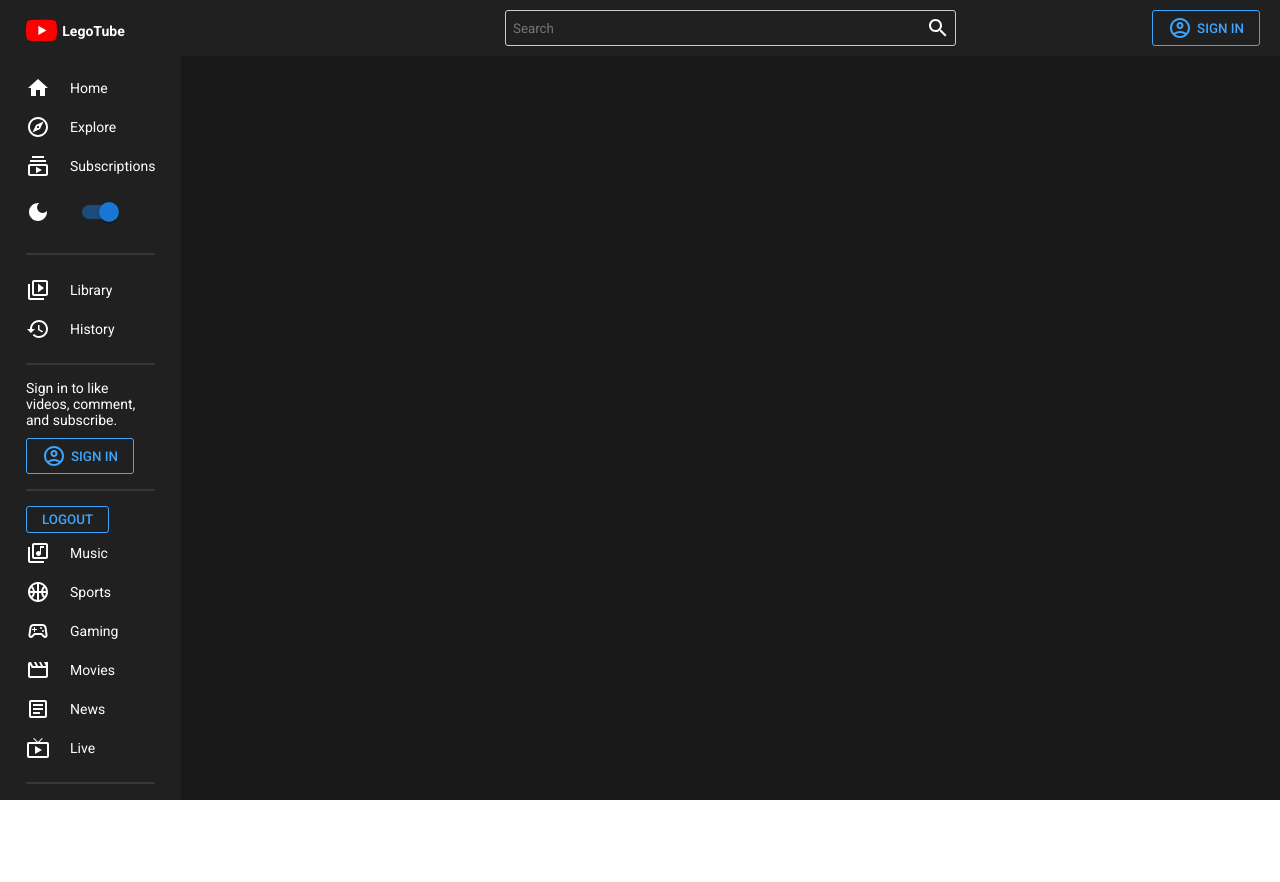
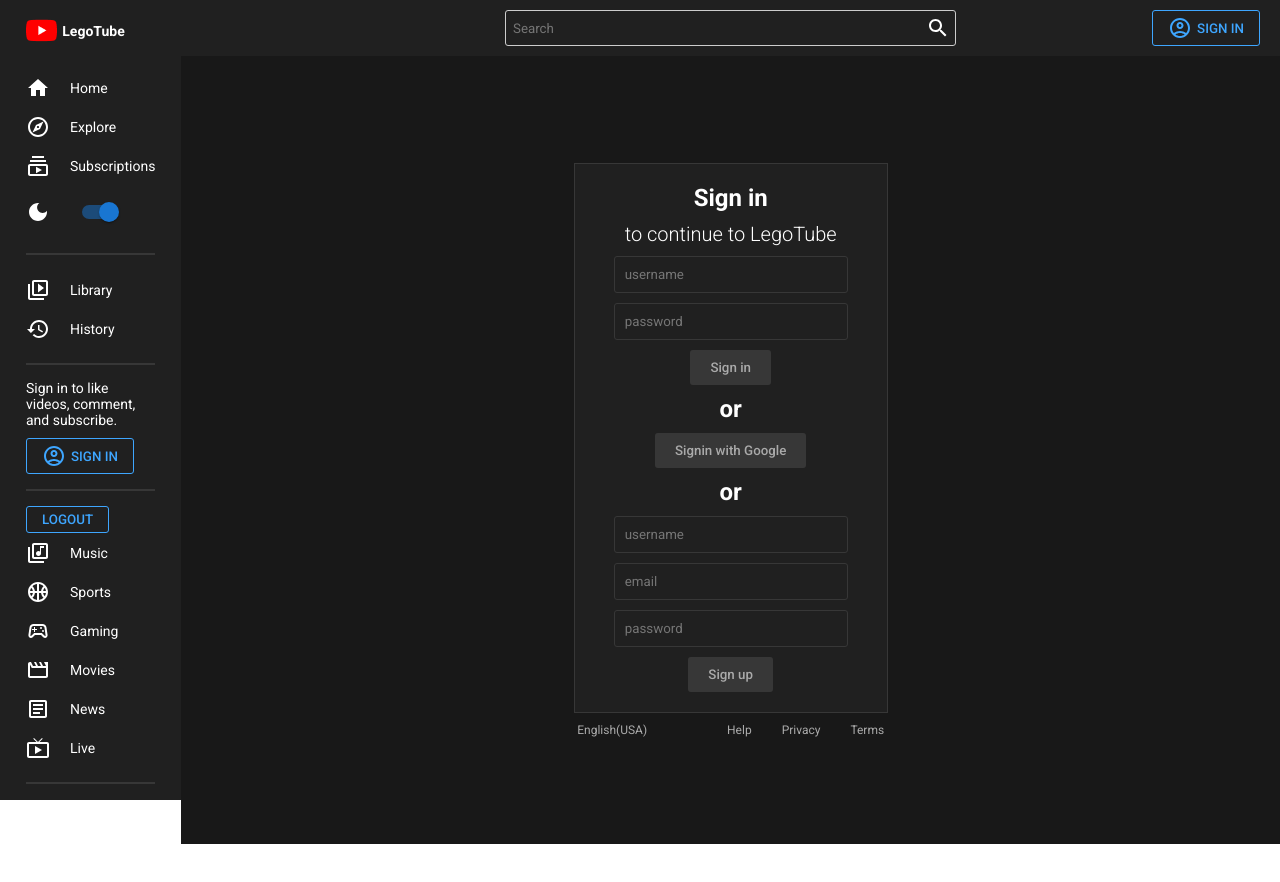
Before and after one commit to LEGO-SUDO/YTfrontend, a React (Create React App) app: page /signin in a window 1280 px wide. Shown: the top 882 px of the page. Built offline with nearby package versions, Linux system fonts and the light colour scheme.

Commit message:
deployment

```diff
--- a/src/App.js
+++ b/src/App.js
@@ -33,7 +33,7 @@
             <Navbar />
             <Wrapper>
               <Routes>
-                <Route path='/api/'>
+                <Route path='/'>
                   <Route path='random' element={<Home type='random' />} />
                   <Route path='trends' element={<Home type='trend' />} />
                   <Route path='subscriptions' element={<Home type='sub' />} />
--- a/src/pages/SignIn.jsx
+++ b/src/pages/SignIn.jsx
@@ -86,7 +86,7 @@
         { name, password }
       )
       dispatch(loginSuccess(res.data))
-      navigate('/api/')
+      navigate('/')
     } catch (err) {
       dispatch(loginFailure())
     }
@@ -98,7 +98,7 @@
       { name, email, password }
     )
     dispatch(loginSuccess(res.data))
-    navigate('/api/')
+    navigate('/')
   }
 
   const signInWithGoogle = async () => {
@@ -112,7 +112,7 @@
           })
           .then((res) => {
             dispatch(loginSuccess(res.data))
-            navigate('/api/')
+            navigate('/')
           })
       })
       .catch((error) => {
```
